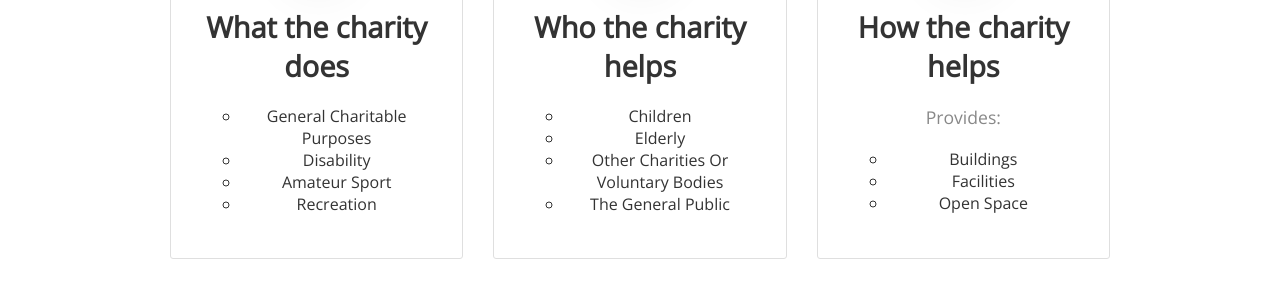
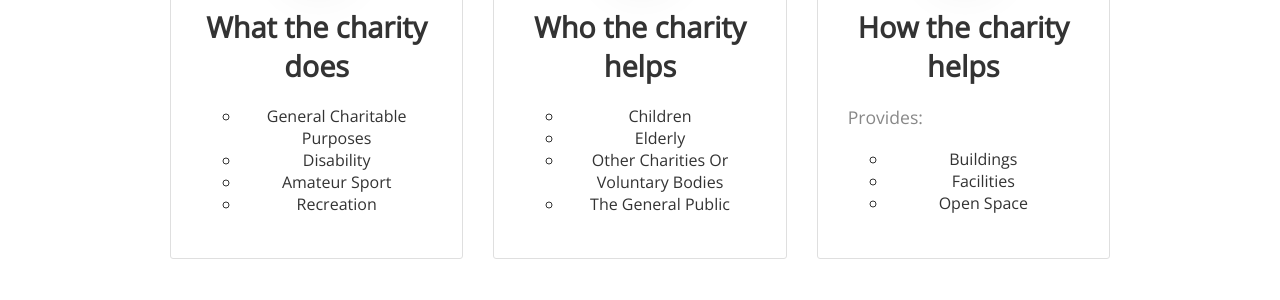
Before and after one commit to hoptonadmin/hopton-community-hub-website, a Jekyll site: the page built from index.html, in a window 1280 px wide. Shown: the part 830-1130 px from the top of the page. Built offline with Jekyll 4.4.1, drawn with Linux system fonts in a browser that asks for light colours; nearby versions of some CDN libraries.

Commit message:
Update index.html

```diff
--- a/index.html
+++ b/index.html
@@ -38,7 +38,7 @@
 		<li>
 			<div class="image">{% include icons/site.html icon="population" %}</div>
 			<h3 class="editable">What the charity does</h3>
-			<p class="editable">
+			<p class="editable" style="text-align: initial;">
 				<ul>
 				  <li>General Charitable Purposes</li>
 				  <li>Disability</li>
@@ -51,7 +51,7 @@
 		<li>
 			<div class="image">{% include icons/site.html icon="economy" %}</div>
 			<h3 class="editable">Who the charity helps</h3>
-			<p class="editable">
+			<p class="editable" style="text-align: initial;">
 				<ul>
 				  <li>Children</li>
 				  <li>Elderly</li>
@@ -64,7 +64,7 @@
 		<li>
 			<div class="image">{% include icons/site.html icon="conditions" %}</div>
 			<h3 class="editable">How the charity helps</h3>
-			<p class="editable">
+			<p class="editable" style="text-align: initial;">
 				Provides:
 				<ul>
 				  <li>Buildings</li>
```
